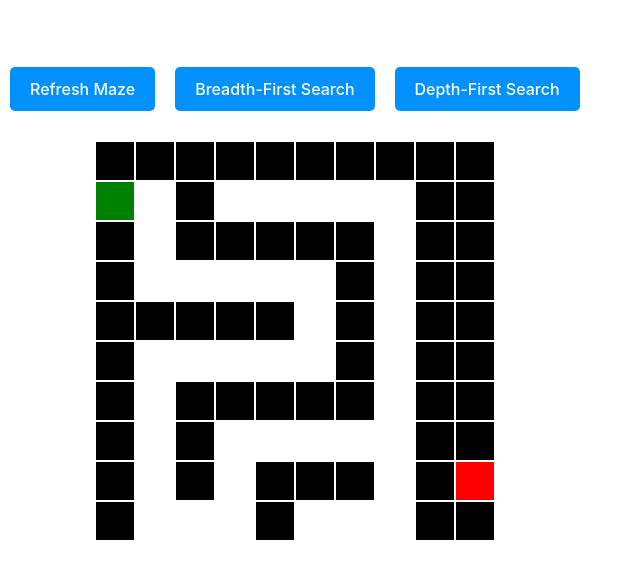
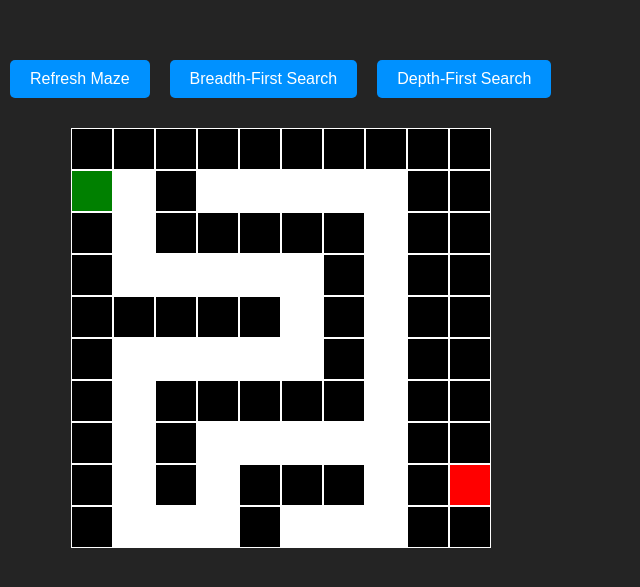
Before and after one commit to brettCole/pathfinder-algorithms-visualization, a React (Vite) app: page / in a window 1280 px wide. Shown: the part 101-688 px from the top of the page, without its empty margins (0-640 px from the left). Built offline with nearby package versions, Linux system fonts and the light colour scheme.

Commit message:
css changes

```diff
--- a/package.json
+++ b/package.json
@@ -22,7 +22,6 @@
     "eslint": "^8.38.0",
     "eslint-plugin-react-hooks": "^4.6.0",
     "eslint-plugin-react-refresh": "^0.3.4",
-    "tailwindcss": "^3.4.1",
     "typescript": "^5.0.2",
     "vite": "^4.3.9"
   }
--- a/src/index.css
+++ b/src/index.css
@@ -1,7 +1,3 @@
-@tailwind base;
-@tailwind components;
-@tailwind utilities;
-
 :root {
   font-family: Inter, system-ui, Avenir, Helvetica, Arial, sans-serif;
   line-height: 1.5;
@@ -40,7 +36,7 @@ h1 {
   line-height: 1.1;
 }
 
-button {
+/* button {
   border-radius: 8px;
   border: 1px solid transparent;
   padding: 0.6em 1.2em;
@@ -50,24 +46,24 @@ button {
   background-color: #1a1a1a;
   cursor: pointer;
   transition: border-color 0.25s;
-}
-button:hover {
+} */
+/* button:hover {
   border-color: #646cff;
 }
 button:focus,
 button:focus-visible {
   outline: 4px auto -webkit-focus-ring-color;
-}
+} */
 
-@media (prefers-color-scheme: light) {
+/* @media (prefers-color-scheme: light) {
   :root {
     color: #213547;
     background-color: #ffffff;
   }
   a:hover {
     color: #747bff;
-  }
-  button {
+  } */
+  /* button {
     background-color: #f9f9f9;
-  }
-}
+  } */
+/* } */
```
